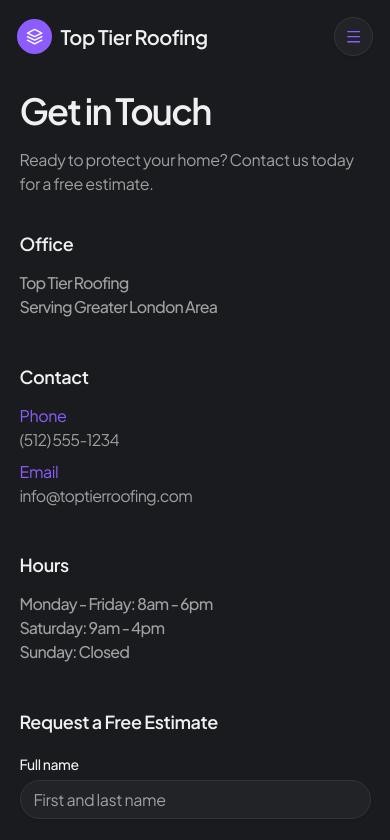
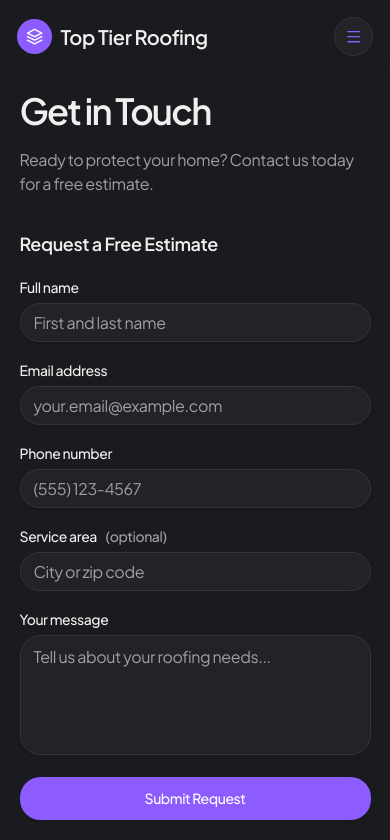
Before and after one commit to GavPri/top-tier-roofing, a Next.js app: page /contact in a window 390 px wide. Shown: the top 840 px of the page. Built offline with nearby package versions, Linux system fonts and the light colour scheme.

Commit message:
adjust the format of contact page

```diff
--- a/components/contact/contact-page.tsx
+++ b/components/contact/contact-page.tsx
@@ -128,7 +128,7 @@ const Contact11 = () => {
 
         <div className="mt-8 flex gap-10 lg:gap-30 flex-col md:flex-row md:mt-12 md:divide-x">
           {/* Contact Information */}
-          <div className="space-y-10 md:pr-10 md:gap-20 order-1">
+          <div className="space-y-10 md:pr-10 md:gap-20 order-2 md:order-1">
             <div>
               <h2 className="text-lg font-semibold text-foreground">Office</h2>
               <p className="mt-3 font-medium tracking-tight text-muted-foreground">
@@ -175,7 +175,7 @@ const Contact11 = () => {
           </div>
 
           {/* Inquiry Form */}
-          <div className="flex-1 order-2 md:order-2">
+          <div className="flex-1 order-1 md:order-2">
             <h2 className="text-lg font-semibold text-foreground">
               Request a Free Estimate
             </h2>
```
